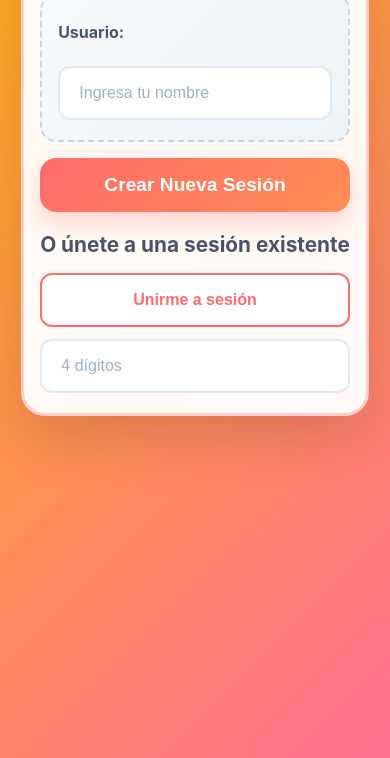
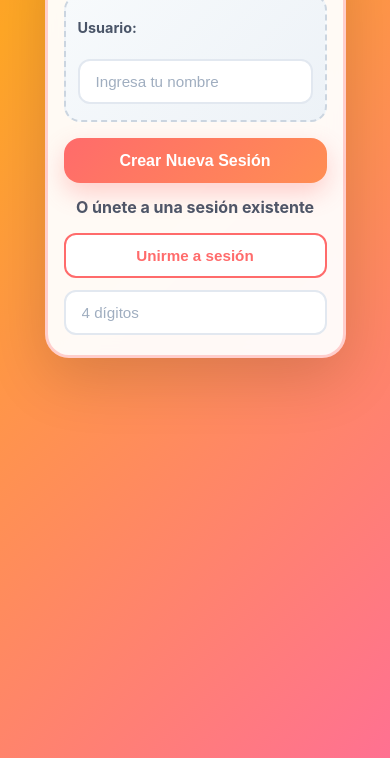
Before and after one commit to RudoZan/impostor, a website: page index.html in a window 390 px wide. Shown: the part 86-844 px from the top of the page. Drawn offline with nearby package versions, Linux system fonts and the light colour scheme.

Commit message:
Optimizar diseño para móvil: reducir tamaño de inputs y botones

```diff
--- a/styles.css
+++ b/styles.css
@@ -169,6 +169,9 @@ main {
     background: linear-gradient(135deg, #f7fafc 0%, #edf2f7 100%);
     border-radius: 16px;
     border: 2px dashed #cbd5e0;
+    max-width: 500px;
+    margin-left: auto;
+    margin-right: auto;
 }
 
 .user-name-setup h3 {
@@ -1054,6 +1057,40 @@ footer {
 
     .input-group label {
         padding: 0.5rem 0;
+        font-size: 0.9rem;
+    }
+
+    .input-group input {
+        padding: 0.75rem 1rem;
+        font-size: 0.95rem;
+    }
+
+    .user-name-setup {
+        padding: 0.75rem;
+        max-width: 100%;
+    }
+
+    .btn-primary,
+    .btn-secondary {
+        padding: 0.75rem 1.5rem;
+        font-size: 0.95rem;
+        width: 100%;
+        max-width: 100%;
+    }
+
+    .btn-large {
+        padding: 0.85rem 1.5rem;
+        font-size: 1rem;
+        max-width: 100%;
+    }
+
+    .sesion-actions {
+        gap: 0.75rem;
+    }
+
+    .join-sesion h3 {
+        font-size: 1rem;
+        margin-bottom: 0.75rem;
     }
 
     main {
```
